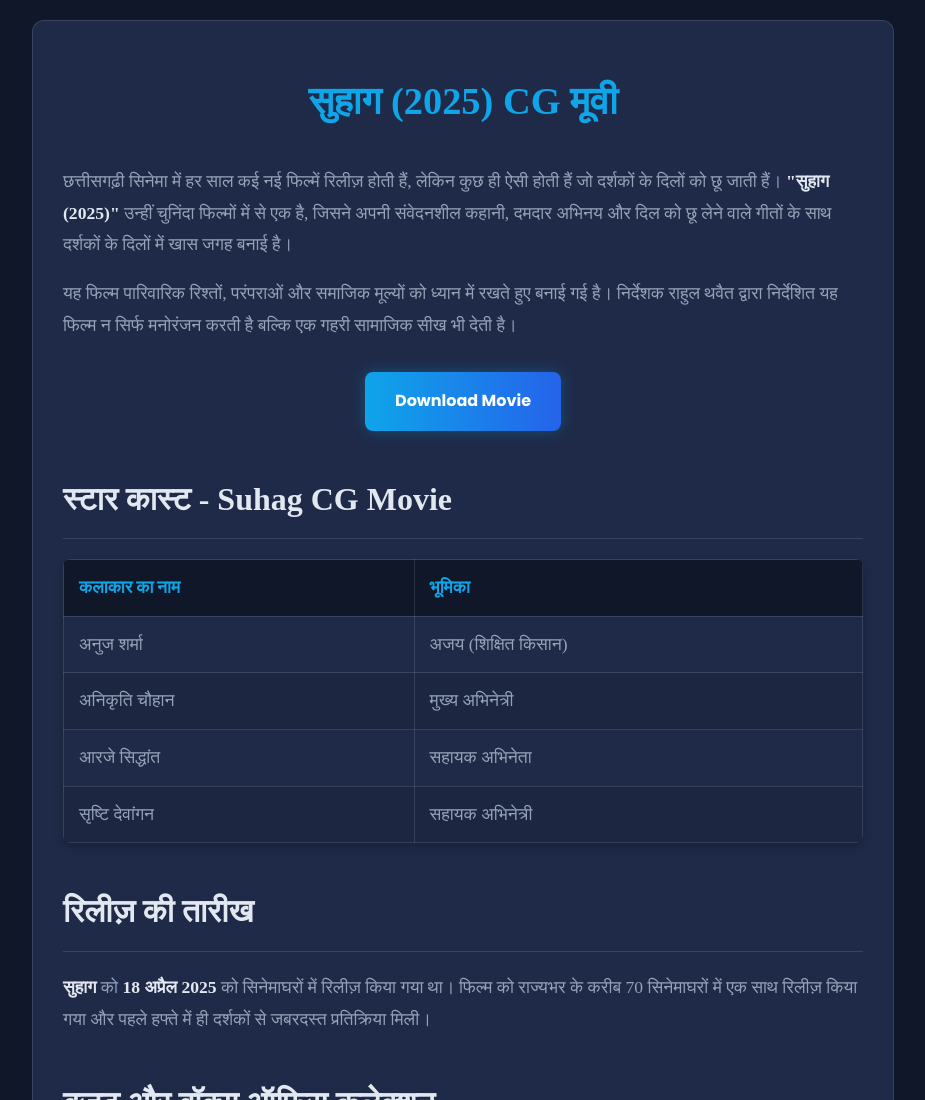
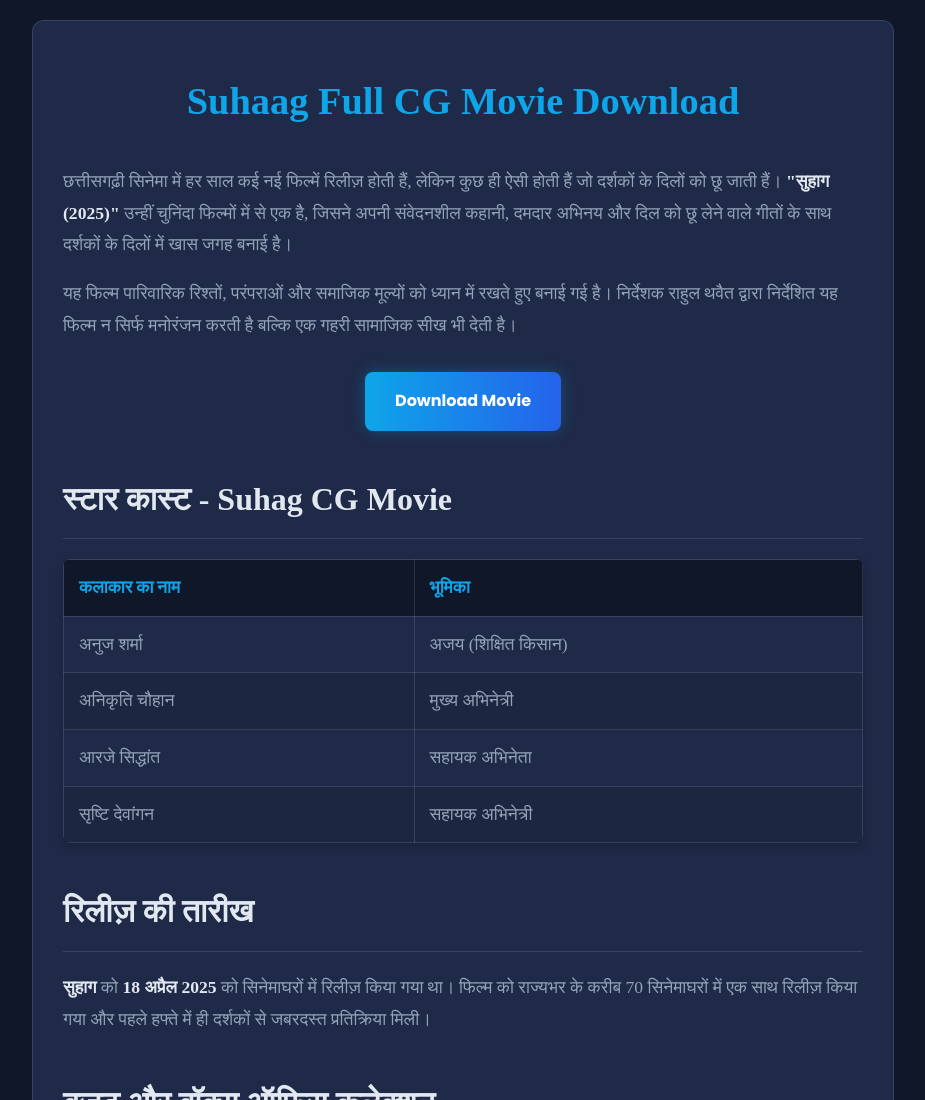
Before and after one commit to kumarchandranishad/diskwalamodapk, a plain HTML site: page suhag-cg-movie.html in a window 1280 px wide. Shown: the top 1100 px of the page, without its empty margins (177-1102 px from the left). Drawn offline with Linux system fonts and the light colour scheme; a web font is replaced by a local one.

Commit message:
Update suhag-cg-movie.html

```diff
--- a/suhag-cg-movie.html
+++ b/suhag-cg-movie.html
@@ -174,7 +174,7 @@
 <body>
     <div class="page-container">
         <!-- फिल्म का शीर्षक -->
-        <h1>सुहाग (2025) CG मूवी</h1>
+        <h1>Suhaag Full CG Movie Download</h1>
 
         <!-- परिचयात्मक पैराग्राफ -->
         <p>छत्तीसगढ़ी सिनेमा में हर साल कई नई फिल्में रिलीज़ होती हैं, लेकिन कुछ ही ऐसी होती हैं जो दर्शकों के दिलों को छू जाती हैं। <strong>"सुहाग (2025)"</strong> उन्हीं चुनिंदा फिल्मों में से एक है, जिसने अपनी संवेदनशील कहानी, दमदार अभिनय और दिल को छू लेने वाले गीतों के साथ दर्शकों के दिलों में खास जगह बनाई है।</p>
```
